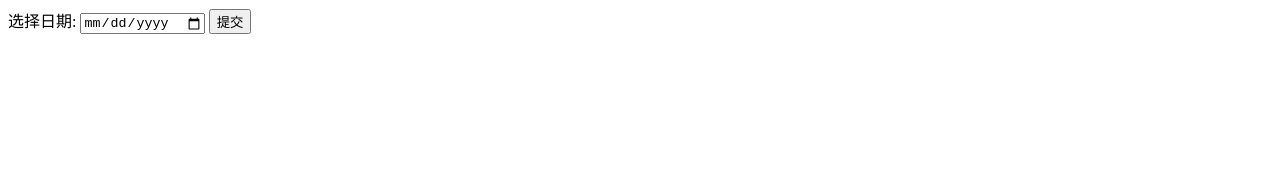
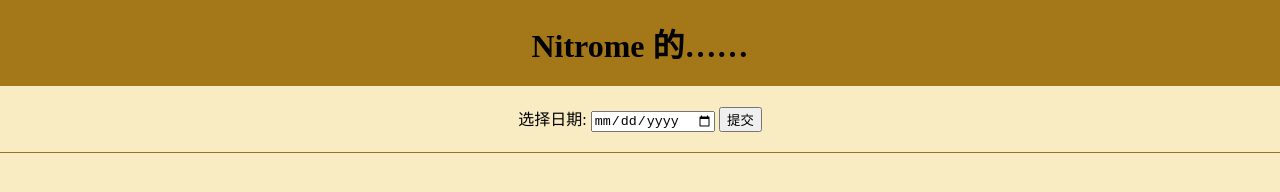
Before and after one commit to CPKaq/nitrome-today, a plain HTML site: page index.html in a window 1280 px wide. Drawn offline with Linux system fonts and the light colour scheme.

Commit message:
add style

```diff
--- a/index.html
+++ b/index.html
@@ -1,14 +1,21 @@
 <!DOCTYPE html>
 <html>
 <head>
-  <title>Date Picker</title>
+    <meta charset="utf-8">
+    <title>Nitrome 历史上的今天</title>
+    <link rel="stylesheet" type="text/css" href="style.css">
 </head>
 <body>
-  <form>
-    <label for="datepicker">选择日期:</label>
-    <input type="date" id="datepicker" name="datepicker">
-    <button type="button" onclick="handleDate()">提交</button>
-  </form>
+    <div class="head">
+        <h1>Nitrome 的……</h1>
+    </div>
+    <div  class="form">
+        <form>
+            <label for="datepicker">选择日期:</label>
+            <input type="date" id="datepicker" name="datepicker">
+            <button type="button" onclick="handleDate()">提交</button>
+        </form>
+    </div>
 
   <script>
     function handleDate() {
@@ -19,3 +26,4 @@
   </script>
 </body>
 </html>
+<script src="get.js"></script>
--- /dev/null
+++ b/style.css
@@ -0,0 +1,24 @@
+body {
+    text-align: center;
+    margin: 0;
+    background: #f9ecc3;
+}
+
+a {
+    text-decoration: none;
+    color: #a47719;;
+}
+
+.head {
+    background: #a47719;
+    padding: 20px 0;
+}
+
+.head h1 {
+    margin: 0;
+}
+
+.form {
+    padding: 20px 0;
+    border-bottom: #967227 solid 1px;
+}
```
